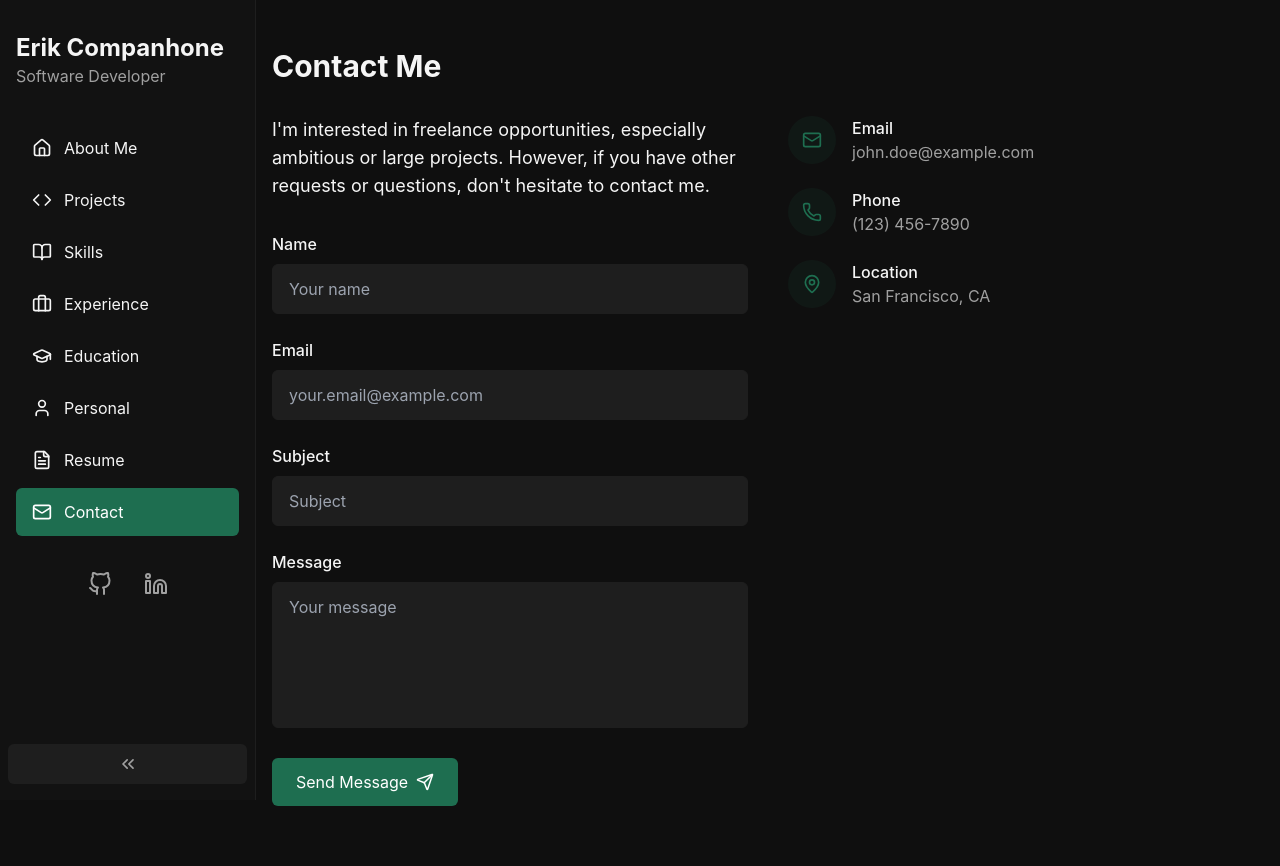
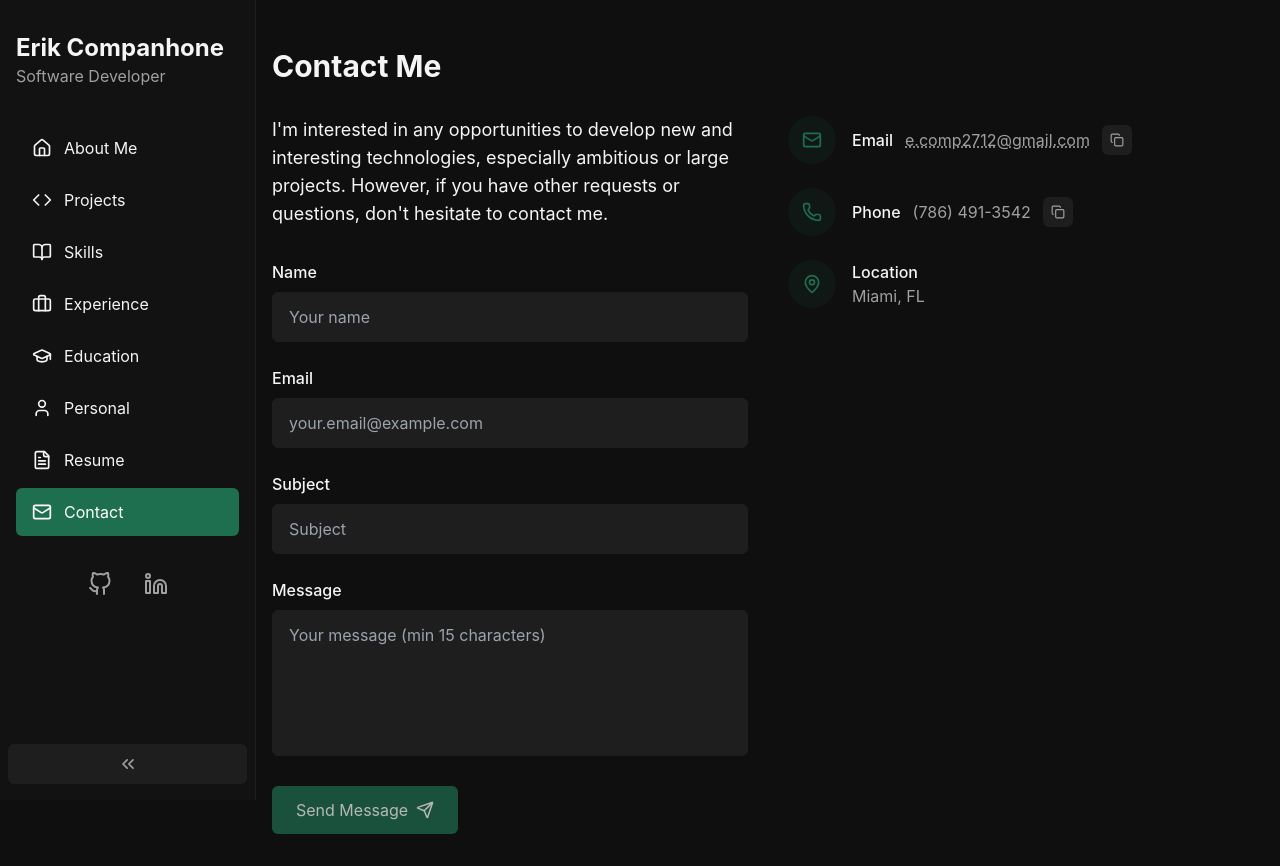
Before and after one commit to erikcompanhone/Personal-Portfolio, a React (Vite) app: page /contact in a window 1280 px wide. Before the commit the page ends 838 px from the top, so only its background shows below. Built offline with nearby package versions, Linux system fonts and the light colour scheme.

Commit message:
feat: added content to contact me page

```diff
--- a/src/pages/Contact.tsx
+++ b/src/pages/Contact.tsx
@@ -1,5 +1,5 @@
 import React, { useState } from 'react';
-import { MailIcon, PhoneIcon, MapPinIcon, SendIcon } from 'lucide-react';
+import { MailIcon, PhoneIcon, MapPinIcon, SendIcon, Copy as CopyIcon } from 'lucide-react';
 
 const Contact: React.FC = () => {
   const [formData, setFormData] = useState({
@@ -11,6 +11,15 @@ const Contact: React.FC = () => {
   const [isSubmitting, setIsSubmitting] = useState(false);
   const [submitSuccess, setSubmitSuccess] = useState(false);
   const [submitError, setSubmitError] = useState('');
+  const [touched, setTouched] = useState<Record<string, boolean>>({});
+  const [botField, setBotField] = useState(''); // honeypot
+
+  const emailRegex = /^[^\s@]+@[^\s@]+\.[^\s@]+$/;
+  const isEmailValid = emailRegex.test(formData.email);
+  const isMessageValid = formData.message.trim().length >= 15; // min 15 chars
+  const isNameValid = formData.name.trim().length >= 2;
+  const isSubjectValid = formData.subject.trim().length >= 2;
+  const formValid = isEmailValid && isMessageValid && isNameValid && isSubjectValid && !botField;
 
   const handleChange = (
     e: React.ChangeEvent<
@@ -21,10 +30,26 @@ const Contact: React.FC = () => {
     setFormData(prev => ({ ...prev, [name]: value }));
   };
 
+  const handleBlur = (e: React.FocusEvent<any>) => {
+    const { name } = e.target;
+    setTouched(prev => ({ ...prev, [name]: true }));
+  };
+
   const handleSubmit = (e: React.FormEvent) => {
     e.preventDefault();
     setIsSubmitting(true);
     setSubmitError('');
+
+    if (botField) {
+      // silently ignore bot submissions
+      return;
+    }
+
+    if (!formValid) {
+      setSubmitError('Please correct the highlighted fields before sending.');
+      setIsSubmitting(false);
+      return;
+    }
 
     try {
       // TODO: Replace this mailto fallback with real backend/API endpoint.
@@ -44,6 +69,14 @@ const Contact: React.FC = () => {
     }
   };
 
+  const handleCopy = (value: string) => {
+    try {
+      navigator.clipboard.writeText(value);
+    } catch (e) {
+      // silent fail; optionally set an error toast later
+    }
+  };
+
   return (
     <div>
       <h1 className="text-3xl font-bold mb-8">Contact Me</h1>
@@ -52,27 +85,32 @@ const Contact: React.FC = () => {
       <div className="grid grid-cols-1 gap-10 xl:hidden">
         <div>
           <p className="mb-8 text-lg">
-            I'm interested in freelance opportunities, especially ambitious or
-            large projects. However, if you have other requests or questions,
-            don't hesitate to contact me.
+            I'm interested in any opportunities to develop new and interesting technologies, especially ambitious or large
+            projects. However, if you have other requests or questions, don't hesitate to contact me.
           </p>
           <div className="space-y-6 mb-10">
             <div className="flex items-center gap-4">
               <div className="w-12 h-12 bg-accent bg-opacity-10 rounded-full flex items-center justify-center text-accent">
                 <MailIcon size={20} />
               </div>
-              <div>
+              <div className="flex items-center gap-3">
                 <h3 className="font-medium">Email</h3>
-                <p className="text-muted">john.doe@example.com</p>
+                <p className="text-muted"><a href="mailto:e.comp2712@gmail.com" className="underline decoration-dotted hover:text-accent focus:outline-none focus:ring-2 focus:ring-accent/50 rounded-sm">e.comp2712@gmail.com</a></p>
+                <button type="button" onClick={() => handleCopy('e.comp2712@gmail.com')} aria-label="Copy email" className="p-2 bg-secondary hover:bg-secondary/80 rounded-md text-muted focus:outline-none focus:ring-2 focus:ring-accent/50">
+                  <CopyIcon size={14} />
+                </button>
               </div>
             </div>
             <div className="flex items-center gap-4">
               <div className="w-12 h-12 bg-accent bg-opacity-10 rounded-full flex items-center justify-center text-accent">
                 <PhoneIcon size={20} />
               </div>
-              <div>
+              <div className="flex items-center gap-3">
                 <h3 className="font-medium">Phone</h3>
-                <p className="text-muted">(123) 456-7890</p>
+                <p className="text-muted">(786) 491-3542</p>
+                <button type="button" onClick={() => handleCopy('(786) 491-3542')} aria-label="Copy phone number" className="p-2 bg-secondary hover:bg-secondary/80 rounded-md text-muted focus:outline-none focus:ring-2 focus:ring-accent/50">
+                  <CopyIcon size={14} />
+                </button>
               </div>
             </div>
             <div className="flex items-center gap-4">
@@ -81,29 +119,38 @@ const Contact: React.FC = () => {
               </div>
               <div>
                 <h3 className="font-medium">Location</h3>
-                <p className="text-muted">San Francisco, CA</p>
+                <p className="text-muted">Miami, FL</p>
               </div>
             </div>
           </div>
           {/* Form (below details on small / tablet) */}
           <form onSubmit={handleSubmit} className="space-y-6">
+            <div className="hidden">
+              {/* Honeypot field */}
+              <label htmlFor="company" className="block mb-2 font-medium">Company</label>
+              <input id="company" name="company" value={botField} onChange={e => setBotField(e.target.value)} className="w-full px-4 py-3 bg-secondary border border-secondary rounded-md" placeholder="Do not fill" autoComplete="off" tabIndex={-1} />
+            </div>
             <div>
               <label htmlFor="name" className="block mb-2 font-medium">Name</label>
-              <input id="name" name="name" type="text" value={formData.name} onChange={handleChange} required className="w-full px-4 py-3 bg-secondary border border-secondary rounded-md focus:outline-none focus:ring-2 focus:ring-accent" placeholder="Your name" />
+              <input id="name" name="name" type="text" value={formData.name} onChange={handleChange} onBlur={handleBlur} required className={`w-full px-4 py-3 bg-secondary border rounded-md focus:outline-none focus:ring-2 focus:ring-accent ${touched.name && !isNameValid ? 'border-red-500' : 'border-secondary'}`} placeholder="Your name" />
+              {touched.name && !isNameValid && <p className="mt-1 text-sm text-red-400">Name must be at least 2 characters.</p>}
             </div>
             <div>
               <label htmlFor="email" className="block mb-2 font-medium">Email</label>
-              <input id="email" name="email" type="email" value={formData.email} onChange={handleChange} required className="w-full px-4 py-3 bg-secondary border border-secondary rounded-md focus:outline-none focus:ring-2 focus:ring-accent" placeholder="your.email@example.com" />
+              <input id="email" name="email" type="email" value={formData.email} onChange={handleChange} onBlur={handleBlur} required className={`w-full px-4 py-3 bg-secondary border rounded-md focus:outline-none focus:ring-2 focus:ring-accent ${touched.email && !isEmailValid ? 'border-red-500' : 'border-secondary'}`} placeholder="your.email@example.com" />
+              {touched.email && !isEmailValid && <p className="mt-1 text-sm text-red-400">Enter a valid email address.</p>}
             </div>
             <div>
               <label htmlFor="subject" className="block mb-2 font-medium">Subject</label>
-              <input id="subject" name="subject" type="text" value={formData.subject} onChange={handleChange} required className="w-full px-4 py-3 bg-secondary border border-secondary rounded-md focus:outline-none focus:ring-2 focus:ring-accent" placeholder="Subject" />
+              <input id="subject" name="subject" type="text" value={formData.subject} onChange={handleChange} onBlur={handleBlur} required className={`w-full px-4 py-3 bg-secondary border rounded-md focus:outline-none focus:ring-2 focus:ring-accent ${touched.subject && !isSubjectValid ? 'border-red-500' : 'border-secondary'}`} placeholder="Subject" />
+              {touched.subject && !isSubjectValid && <p className="mt-1 text-sm text-red-400">Subject must be at least 2 characters.</p>}
             </div>
             <div>
               <label htmlFor="message" className="block mb-2 font-medium">Message</label>
-              <textarea id="message" name="message" value={formData.message} onChange={handleChange} required rows={5} className="w-full px-4 py-3 bg-secondary border border-secondary rounded-md focus:outline-none focus:ring-2 focus:ring-accent resize-none" placeholder="Your message" />
+              <textarea id="message" name="message" value={formData.message} onChange={handleChange} onBlur={handleBlur} required rows={5} className={`w-full px-4 py-3 bg-secondary border rounded-md focus:outline-none focus:ring-2 focus:ring-accent resize-none ${touched.message && !isMessageValid ? 'border-red-500' : 'border-secondary'}`} placeholder="Your message (min 15 characters)" />
+              {touched.message && !isMessageValid && <p className="mt-1 text-sm text-red-400">Message must be at least 15 characters.</p>}
             </div>
-            <button type="submit" disabled={isSubmitting} className="px-6 py-3 bg-accent text-white rounded-md flex items-center gap-2 hover:bg-opacity-90 transition-colors disabled:opacity-70">
+            <button type="submit" disabled={isSubmitting || !formValid} className="px-6 py-3 bg-accent text-white rounded-md flex items-center gap-2 hover:bg-opacity-90 transition-colors disabled:opacity-70">
               {isSubmitting ? 'Sending...' : <>Send Message <SendIcon size={18} /></>}
             </button>
             {submitSuccess && <div className="p-4 bg-green-500 bg-opacity-20 text-green-400 rounded-md">Your message has been sent successfully!</div>}
@@ -116,28 +163,36 @@ const Contact: React.FC = () => {
       <div className="hidden xl:grid xl:grid-cols-2 gap-10">
         <div>
           <p className="mb-8 text-lg">
-            I'm interested in freelance opportunities, especially ambitious or
-            large projects. However, if you have other requests or questions,
-            don't hesitate to contact me.
+            I'm interested in any opportunities to develop new and interesting technologies, especially ambitious or large
+            projects. However, if you have other requests or questions, don't hesitate to contact me.
           </p>
           <form onSubmit={handleSubmit} className="space-y-6">
+            <div className="hidden">
+              {/* Honeypot field */}
+              <label htmlFor="company-xl" className="block mb-2 font-medium">Company</label>
+              <input id="company-xl" name="company-xl" value={botField} onChange={e => setBotField(e.target.value)} className="w-full px-4 py-3 bg-secondary border border-secondary rounded-md" placeholder="Do not fill" autoComplete="off" tabIndex={-1} />
+            </div>
             <div>
               <label htmlFor="name-xl" className="block mb-2 font-medium">Name</label>
-              <input id="name-xl" name="name" type="text" value={formData.name} onChange={handleChange} required className="w-full px-4 py-3 bg-secondary border border-secondary rounded-md focus:outline-none focus:ring-2 focus:ring-accent" placeholder="Your name" />
+              <input id="name-xl" name="name" type="text" value={formData.name} onChange={handleChange} onBlur={handleBlur} required className={`w-full px-4 py-3 bg-secondary border rounded-md focus:outline-none focus:ring-2 focus:ring-accent ${touched.name && !isNameValid ? 'border-red-500' : 'border-secondary'}`} placeholder="Your name" />
+              {touched.name && !isNameValid && <p className="mt-1 text-sm text-red-400">Name must be at least 2 characters.</p>}
             </div>
             <div>
               <label htmlFor="email-xl" className="block mb-2 font-medium">Email</label>
-              <input id="email-xl" name="email" type="email" value={formData.email} onChange={handleChange} required className="w-full px-4 py-3 bg-secondary border border-secondary rounded-md focus:outline-none focus:ring-2 focus:ring-accent" placeholder="your.email@example.com" />
+              <input id="email-xl" name="email" type="email" value={formData.email} onChange={handleChange} onBlur={handleBlur} required className={`w-full px-4 py-3 bg-secondary border rounded-md focus:outline-none focus:ring-2 focus:ring-accent ${touched.email && !isEmailValid ? 'border-red-500' : 'border-secondary'}`} placeholder="your.email@example.com" />
+              {touched.email && !isEmailValid && <p className="mt-1 text-sm text-red-400">Enter a valid email address.</p>}
             </div>
             <div>
               <label htmlFor="subject-xl" className="block mb-2 font-medium">Subject</label>
-              <input id="subject-xl" name="subject" type="text" value={formData.subject} onChange={handleChange} required className="w-full px-4 py-3 bg-secondary border border-secondary rounded-md focus:outline-none focus:ring-2 focus:ring-accent" placeholder="Subject" />
+              <input id="subject-xl" name="subject" type="text" value={formData.subject} onChange={handleChange} onBlur={handleBlur} required className={`w-full px-4 py-3 bg-secondary border rounded-md focus:outline-none focus:ring-2 focus:ring-accent ${touched.subject && !isSubjectValid ? 'border-red-500' : 'border-secondary'}`} placeholder="Subject" />
+              {touched.subject && !isSubjectValid && <p className="mt-1 text-sm text-red-400">Subject must be at least 2 characters.</p>}
             </div>
             <div>
               <label htmlFor="message-xl" className="block mb-2 font-medium">Message</label>
-              <textarea id="message-xl" name="message" value={formData.message} onChange={handleChange} required rows={5} className="w-full px-4 py-3 bg-secondary border border-secondary rounded-md focus:outline-none focus:ring-2 focus:ring-accent resize-none" placeholder="Your message" />
+              <textarea id="message-xl" name="message" value={formData.message} onChange={handleChange} onBlur={handleBlur} required rows={5} className={`w-full px-4 py-3 bg-secondary border rounded-md focus:outline-none focus:ring-2 focus:ring-accent resize-none ${touched.message && !isMessageValid ? 'border-red-500' : 'border-secondary'}`} placeholder="Your message (min 15 characters)" />
+              {touched.message && !isMessageValid && <p className="mt-1 text-sm text-red-400">Message must be at least 15 characters.</p>}
             </div>
-            <button type="submit" disabled={isSubmitting} className="px-6 py-3 bg-accent text-white rounded-md flex items-center gap-2 hover:bg-opacity-90 transition-colors disabled:opacity-70">
+            <button type="submit" disabled={isSubmitting || !formValid} className="px-6 py-3 bg-accent text-white rounded-md flex items-center gap-2 hover:bg-opacity-90 transition-colors disabled:opacity-70">
               {isSubmitting ? 'Sending...' : <>Send Message <SendIcon size={18} /></>}
             </button>
             {submitSuccess && <div className="p-4 bg-green-500 bg-opacity-20 text-green-400 rounded-md">Your message has been sent successfully!</div>}
@@ -149,18 +204,24 @@ const Contact: React.FC = () => {
             <div className="w-12 h-12 bg-accent bg-opacity-10 rounded-full flex items-center justify-center text-accent">
               <MailIcon size={20} />
             </div>
-            <div>
+            <div className="flex items-center gap-3">
               <h3 className="font-medium">Email</h3>
-              <p className="text-muted">john.doe@example.com</p>
+              <p className="text-muted"><a href="mailto:e.comp2712@gmail.com" className="underline decoration-dotted hover:text-accent focus:outline-none focus:ring-2 focus:ring-accent/50 rounded-sm">e.comp2712@gmail.com</a></p>
+              <button type="button" onClick={() => handleCopy('e.comp2712@gmail.com')} aria-label="Copy email" className="p-2 bg-secondary hover:bg-secondary/80 rounded-md text-muted focus:outline-none focus:ring-2 focus:ring-accent/50">
+                <CopyIcon size={14} />
+              </button>
             </div>
           </div>
           <div className="flex items-center gap-4">
             <div className="w-12 h-12 bg-accent bg-opacity-10 rounded-full flex items-center justify-center text-accent">
               <PhoneIcon size={20} />
             </div>
-            <div>
+            <div className="flex items-center gap-3">
               <h3 className="font-medium">Phone</h3>
-              <p className="text-muted">(123) 456-7890</p>
+              <p className="text-muted">(786) 491-3542</p>
+              <button type="button" onClick={() => handleCopy('(786) 491-3542')} aria-label="Copy phone number" className="p-2 bg-secondary hover:bg-secondary/80 rounded-md text-muted focus:outline-none focus:ring-2 focus:ring-accent/50">
+                <CopyIcon size={14} />
+              </button>
             </div>
           </div>
           <div className="flex items-center gap-4">
@@ -169,7 +230,7 @@ const Contact: React.FC = () => {
             </div>
             <div>
               <h3 className="font-medium">Location</h3>
-              <p className="text-muted">San Francisco, CA</p>
+              <p className="text-muted">Miami, FL</p>
             </div>
           </div>
         </div>
```
Also changed, not shown: TODO.txt.
